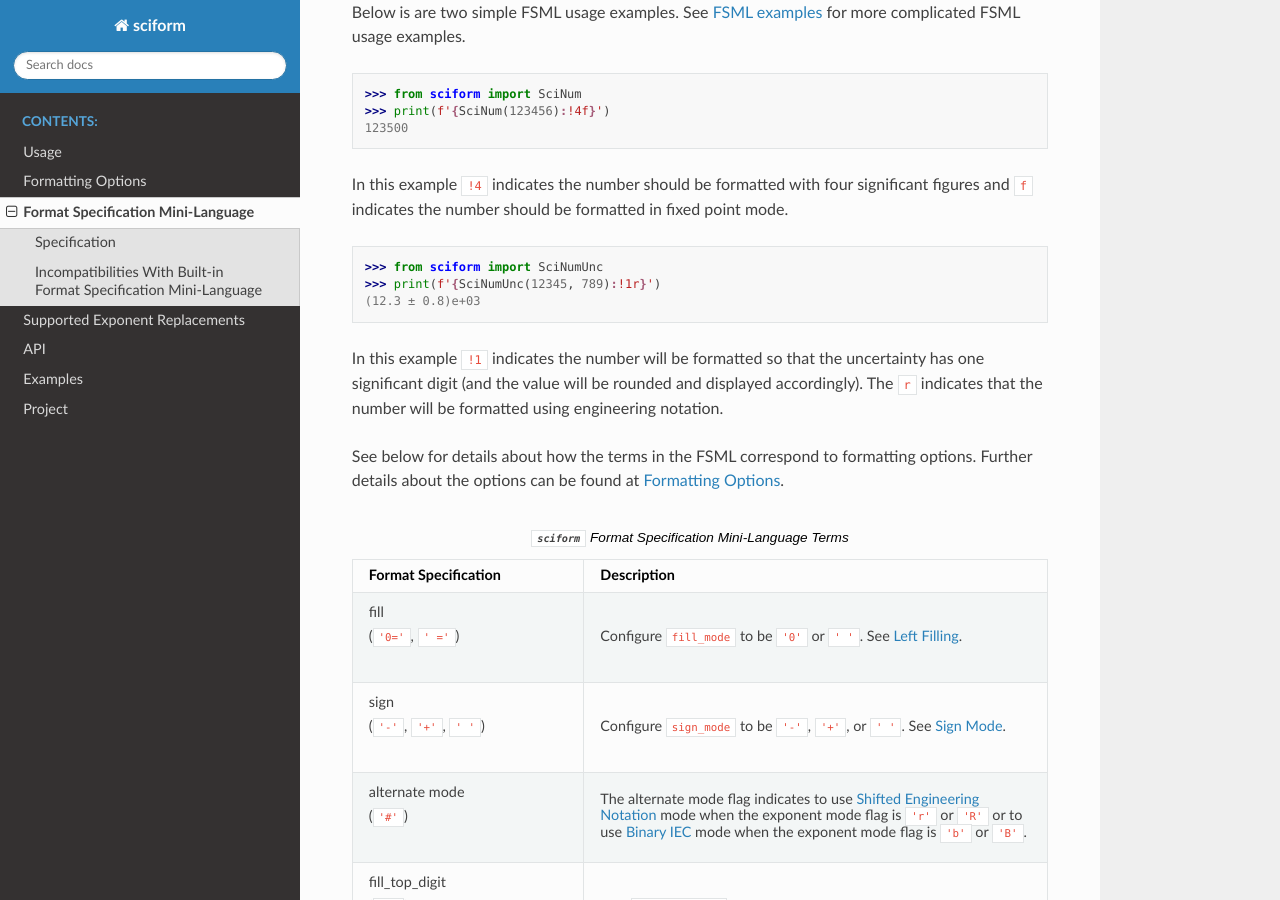
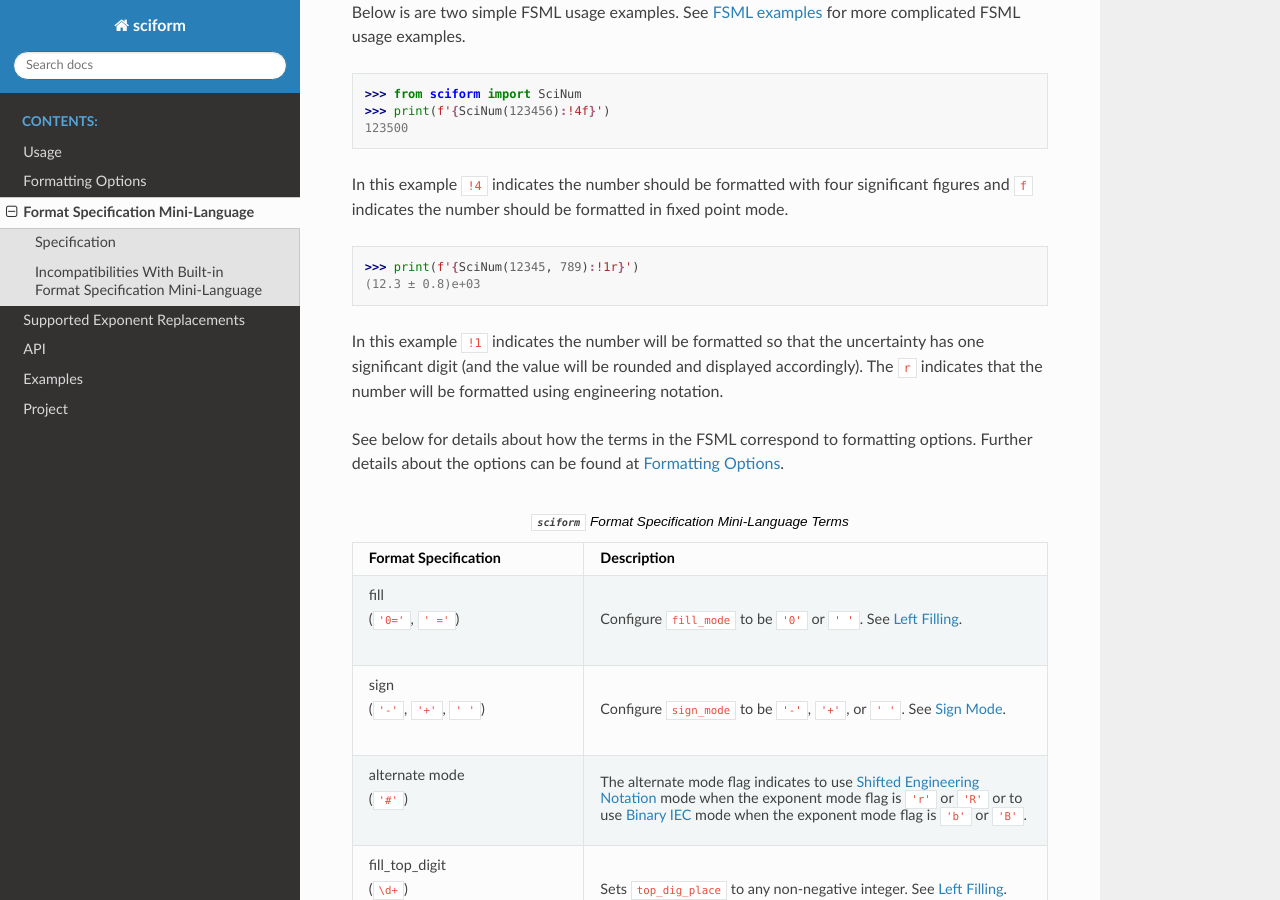
Before and after one commit to jagerber48/sciform, a Sphinx documentation site: the page built from docs/source/fsml.rst, in a window 1280 px wide and 900 px high, scrolled down 564 px. Built offline with Sphinx 7.4.7 and the Read the Docs theme 2.0.0, drawn with Linux system fonts in a browser that asks for light colours.

```diff
--- a/docs/source/examples.rst
+++ b/docs/source/examples.rst
@@ -87,7 +87,7 @@ available formatting options.
 Format Specification Mini Language
 ==================================
 
->>> from sciform import SciNum, SciNumUnc
+>>> from sciform import SciNum
 >>> print(f"{SciNum(1234.432):0=+5.6f}")
 +001234.432000
 
@@ -102,7 +102,7 @@ the decimal points.
 The ``f`` indicates that the number will be displayed in fixed point
 exponent mode.
 
->>> print(f"{SciNumUnc(123, 0.123):#!2R()}")
+>>> print(f"{SciNum(123, 0.123):#!2R()}")
 (0.12300(12))E+03
 
 In the preceding example the ``#`` alternate flag combined with ``R``
--- a/docs/source/fsml.rst
+++ b/docs/source/fsml.rst
@@ -41,8 +41,7 @@ In this example ``!4`` indicates the number should be formatted with
 four significant figures and ``f`` indicates the number should be
 formatted in fixed point mode.
 
->>> from sciform import SciNumUnc
->>> print(f'{SciNumUnc(12345, 789):!1r}')
+>>> print(f'{SciNum(12345, 789):!1r}')
 (12.3 ± 0.8)e+03
 
 In this example ``!1`` indicates the number will be formatted so that
```
Also changed, not shown: 1 other file.
